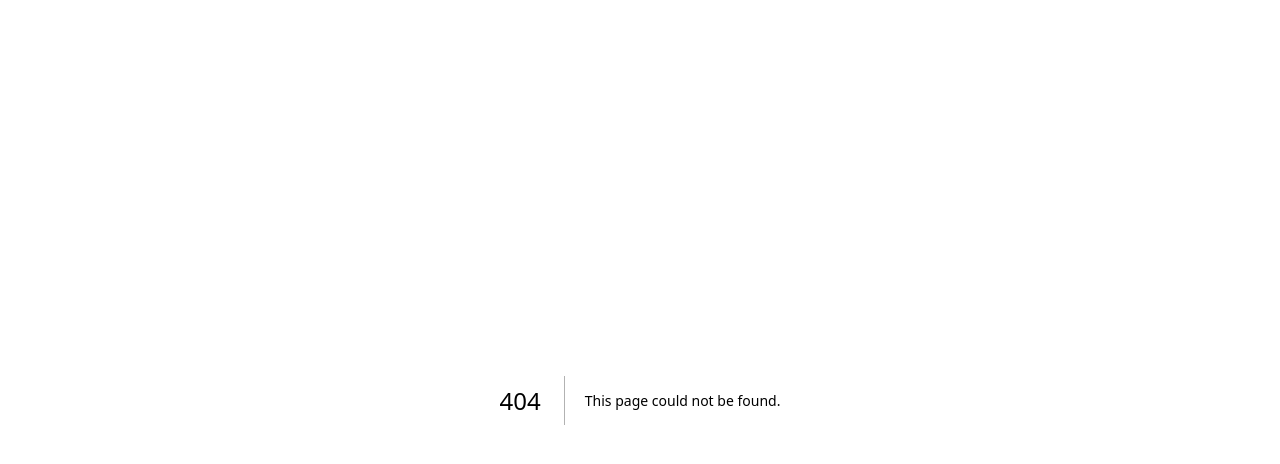
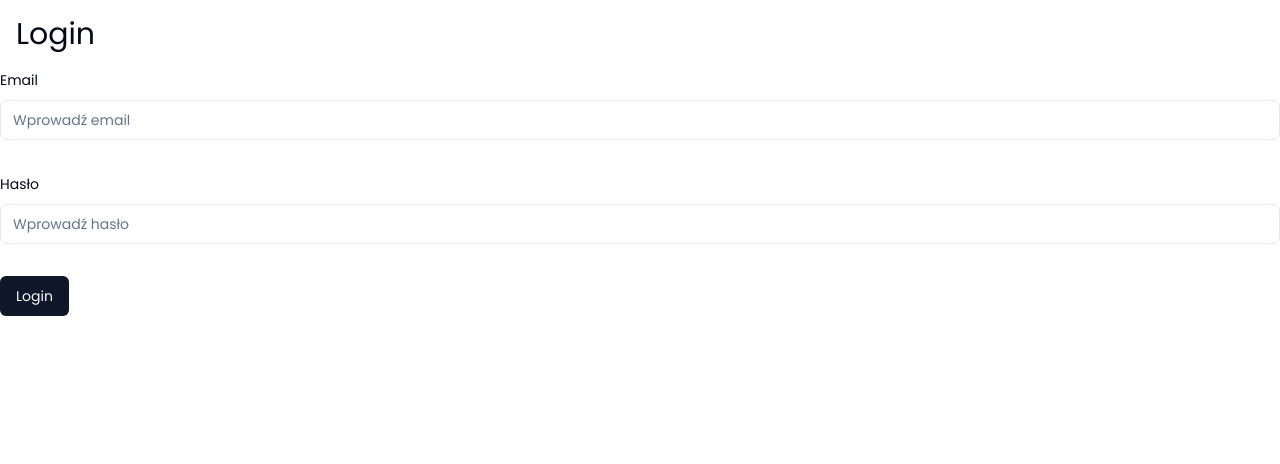
Before and after one commit to theWebCookie/e-board, a Next.js app in the folder frontend/: page /login in a window 1280 px wide. Before the commit this address had no page. Shown: the top 464 px of the page. Built offline with nearby package versions, Linux system fonts and the light colour scheme.

Commit message:
feat: add login form

```diff
--- a/frontend/package.json
+++ b/frontend/package.json
@@ -9,6 +9,8 @@
     "lint": "next lint"
   },
   "dependencies": {
+    "@hookform/resolvers": "^3.6.0",
+    "@radix-ui/react-label": "^2.1.0",
     "@radix-ui/react-slot": "^1.1.0",
     "class-variance-authority": "^0.7.0",
     "clsx": "^2.1.1",
@@ -16,9 +18,11 @@
     "next": "14.2.4",
     "react": "^18",
     "react-dom": "^18",
+    "react-hook-form": "^7.52.0",
     "roughjs": "^4.6.6",
     "tailwind-merge": "^2.3.0",
-    "tailwindcss-animate": "^1.0.7"
+    "tailwindcss-animate": "^1.0.7",
+    "zod": "^3.23.8"
   },
   "devDependencies": {
     "@types/node": "^20",
--- /dev/null
+++ b/frontend/src/app/login/page.tsx
@@ -0,0 +1,12 @@
+import LoginForm from '@/components/LoginForm/LoginForm';
+
+const Login = () => {
+  return (
+    <div>
+      <h1 className='p-4 text-3xl'>Login</h1>
+      <LoginForm />
+    </div>
+  );
+};
+
+export default Login;
--- /dev/null
+++ b/frontend/src/components/LoginForm/LoginForm.tsx
@@ -0,0 +1,55 @@
+'use client';
+import { Form, FormControl, FormField, FormItem, FormLabel, FormMessage } from '../ui/form';
+import { Input } from '../ui/input';
+import loginFormSchema from './schema';
+import { z } from 'zod';
+import { zodResolver } from '@hookform/resolvers/zod';
+import { Button } from '../ui/button';
+import { useForm } from 'react-hook-form';
+
+const LoginForm = () => {
+  const form = useForm<z.infer<typeof loginFormSchema>>({
+    resolver: zodResolver(loginFormSchema),
+    defaultValues: {
+      email: '',
+      password: '',
+    },
+  });
+
+  const onSubmit = () => {
+    console.log(form.getValues());
+  };
+  return (
+    <Form {...form}>
+      <form onSubmit={form.handleSubmit(onSubmit)} className='space-y-8'>
+        <FormField
+          name='email'
+          render={({ field }) => (
+            <FormItem className='mb-5'>
+              <FormLabel>Email</FormLabel>
+              <FormControl>
+                <Input placeholder='Wprowadź email' {...field} />
+              </FormControl>
+              <FormMessage />
+            </FormItem>
+          )}
+        />
+        <FormField
+          name='password'
+          render={({ field }) => (
+            <FormItem className='mb-5'>
+              <FormLabel>Hasło</FormLabel>
+              <FormControl>
+                <Input placeholder='Wprowadź hasło' type='password' {...field} />
+              </FormControl>
+              <FormMessage />
+            </FormItem>
+          )}
+        />
+        <Button type='submit'>Login</Button>
+      </form>
+    </Form>
+  );
+};
+
+export default LoginForm;
--- /dev/null
+++ b/frontend/src/components/LoginForm/schema.ts
@@ -0,0 +1,8 @@
+import { z } from 'zod';
+
+const loginFormSchema = z.object({
+  email: z.string().email('Niepoprawny adres email.'),
+  password: z.string().min(6, 'Hasło musi mieć co najmniej 6 znaków.'),
+});
+
+export default loginFormSchema;
--- /dev/null
+++ b/frontend/src/components/ui/form.tsx
@@ -0,0 +1,176 @@
+import * as React from "react"
+import * as LabelPrimitive from "@radix-ui/react-label"
+import { Slot } from "@radix-ui/react-slot"
+import {
+  Controller,
+  ControllerProps,
+  FieldPath,
+  FieldValues,
+  FormProvider,
+  useFormContext,
+} from "react-hook-form"
+
+import { cn } from "@/lib/utils"
+import { Label } from "@/components/ui/label"
+
+const Form = FormProvider
+
+type FormFieldContextValue<
+  TFieldValues extends FieldValues = FieldValues,
+  TName extends FieldPath<TFieldValues> = FieldPath<TFieldValues>
+> = {
+  name: TName
+}
+
+const FormFieldContext = React.createContext<FormFieldContextValue>(
+  {} as FormFieldContextValue
+)
+
+const FormField = <
+  TFieldValues extends FieldValues = FieldValues,
+  TName extends FieldPath<TFieldValues> = FieldPath<TFieldValues>
+>({
+  ...props
+}: ControllerProps<TFieldValues, TName>) => {
+  return (
+    <FormFieldContext.Provider value={{ name: props.name }}>
+      <Controller {...props} />
+    </FormFieldContext.Provider>
+  )
+}
+
+const useFormField = () => {
+  const fieldContext = React.useContext(FormFieldContext)
+  const itemContext = React.useContext(FormItemContext)
+  const { getFieldState, formState } = useFormContext()
+
+  const fieldState = getFieldState(fieldContext.name, formState)
+
+  if (!fieldContext) {
+    throw new Error("useFormField should be used within <FormField>")
+  }
+
+  const { id } = itemContext
+
+  return {
+    id,
+    name: fieldContext.name,
+    formItemId: `${id}-form-item`,
+    formDescriptionId: `${id}-form-item-description`,
+    formMessageId: `${id}-form-item-message`,
+    ...fieldState,
+  }
+}
+
+type FormItemContextValue = {
+  id: string
+}
+
+const FormItemContext = React.createContext<FormItemContextValue>(
+  {} as FormItemContextValue
+)
+
+const FormItem = React.forwardRef<
+  HTMLDivElement,
+  React.HTMLAttributes<HTMLDivElement>
+>(({ className, ...props }, ref) => {
+  const id = React.useId()
+
+  return (
+    <FormItemContext.Provider value={{ id }}>
+      <div ref={ref} className={cn("space-y-2", className)} {...props} />
+    </FormItemContext.Provider>
+  )
+})
+FormItem.displayName = "FormItem"
+
+const FormLabel = React.forwardRef<
+  React.ElementRef<typeof LabelPrimitive.Root>,
+  React.ComponentPropsWithoutRef<typeof LabelPrimitive.Root>
+>(({ className, ...props }, ref) => {
+  const { error, formItemId } = useFormField()
+
+  return (
+    <Label
+      ref={ref}
+      className={cn(error && "text-destructive", className)}
+      htmlFor={formItemId}
+      {...props}
+    />
+  )
+})
+FormLabel.displayName = "FormLabel"
+
+const FormControl = React.forwardRef<
+  React.ElementRef<typeof Slot>,
+  React.ComponentPropsWithoutRef<typeof Slot>
+>(({ ...props }, ref) => {
+  const { error, formItemId, formDescriptionId, formMessageId } = useFormField()
+
+  return (
+    <Slot
+      ref={ref}
+      id={formItemId}
+      aria-describedby={
+        !error
+          ? `${formDescriptionId}`
+          : `${formDescriptionId} ${formMessageId}`
+      }
+      aria-invalid={!!error}
+      {...props}
+    />
+  )
+})
+FormControl.displayName = "FormControl"
+
+const FormDescription = React.forwardRef<
+  HTMLParagraphElement,
+  React.HTMLAttributes<HTMLParagraphElement>
+>(({ className, ...props }, ref) => {
+  const { formDescriptionId } = useFormField()
+
+  return (
+    <p
+      ref={ref}
+      id={formDescriptionId}
+      className={cn("text-sm text-muted-foreground", className)}
+      {...props}
+    />
+  )
+})
+FormDescription.displayName = "FormDescription"
+
+const FormMessage = React.forwardRef<
+  HTMLParagraphElement,
+  React.HTMLAttributes<HTMLParagraphElement>
+>(({ className, children, ...props }, ref) => {
+  const { error, formMessageId } = useFormField()
+  const body = error ? String(error?.message) : children
+
+  if (!body) {
+    return null
+  }
+
+  return (
+    <p
+      ref={ref}
+      id={formMessageId}
+      className={cn("text-sm font-medium text-destructive", className)}
+      {...props}
+    >
+      {body}
+    </p>
+  )
+})
+FormMessage.displayName = "FormMessage"
+
+export {
+  useFormField,
+  Form,
+  FormItem,
+  FormLabel,
+  FormControl,
+  FormDescription,
+  FormMessage,
+  FormField,
+}
--- /dev/null
+++ b/frontend/src/components/ui/input.tsx
@@ -0,0 +1,25 @@
+import * as React from "react"
+
+import { cn } from "@/lib/utils"
+
+export interface InputProps
+  extends React.InputHTMLAttributes<HTMLInputElement> {}
+
+const Input = React.forwardRef<HTMLInputElement, InputProps>(
+  ({ className, type, ...props }, ref) => {
+    return (
+      <input
+        type={type}
+        className={cn(
+          "flex h-10 w-full rounded-md border border-input bg-background px-3 py-2 text-sm ring-offset-background file:border-0 file:bg-transparent file:text-sm file:font-medium placeholder:text-muted-foreground focus-visible:outline-none focus-visible:ring-2 focus-visible:ring-ring focus-visible:ring-offset-2 disabled:cursor-not-allowed disabled:opacity-50",
+          className
+        )}
+        ref={ref}
+        {...props}
+      />
+    )
+  }
+)
+Input.displayName = "Input"
+
+export { Input }
--- /dev/null
+++ b/frontend/src/components/ui/label.tsx
@@ -0,0 +1,26 @@
+"use client"
+
+import * as React from "react"
+import * as LabelPrimitive from "@radix-ui/react-label"
+import { cva, type VariantProps } from "class-variance-authority"
+
+import { cn } from "@/lib/utils"
+
+const labelVariants = cva(
+  "text-sm font-medium leading-none peer-disabled:cursor-not-allowed peer-disabled:opacity-70"
+)
+
+const Label = React.forwardRef<
+  React.ElementRef<typeof LabelPrimitive.Root>,
+  React.ComponentPropsWithoutRef<typeof LabelPrimitive.Root> &
+    VariantProps<typeof labelVariants>
+>(({ className, ...props }, ref) => (
+  <LabelPrimitive.Root
+    ref={ref}
+    className={cn(labelVariants(), className)}
+    {...props}
+  />
+))
+Label.displayName = LabelPrimitive.Root.displayName
+
+export { Label }
```
Also changed, not shown: 1 other file (tests, documents, lock files or other folders).
